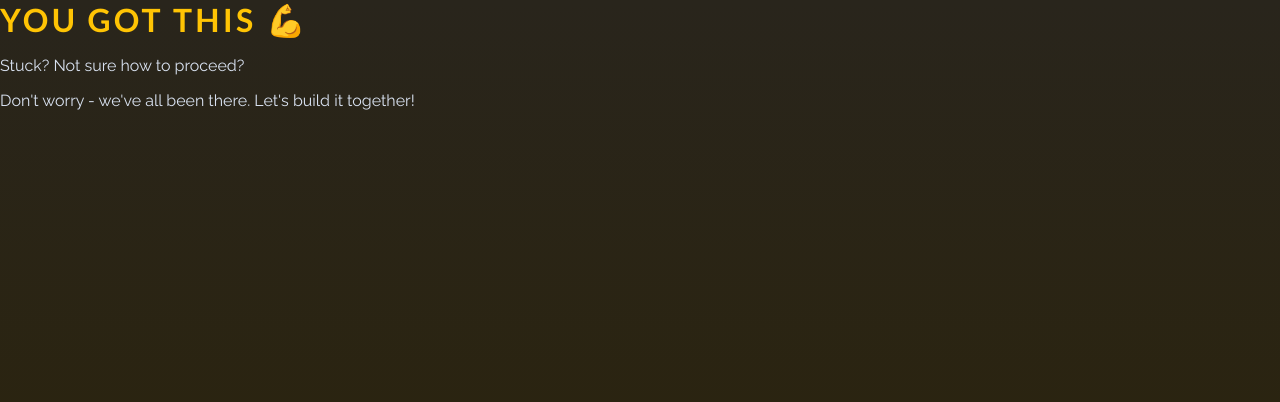
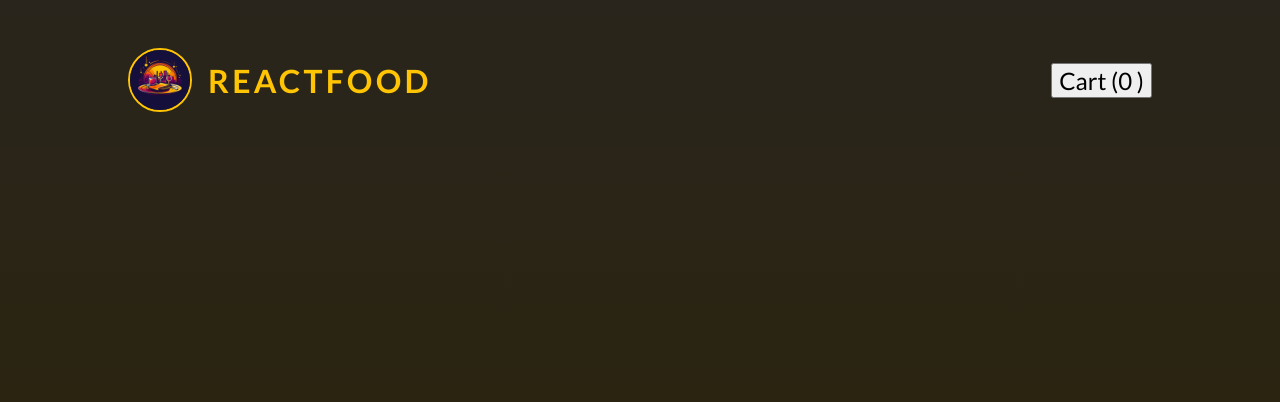
Before and after one commit to Irostovsky/food_order, a React (Vite) app: page / in a window 1280 px wide. Shown: the top 402 px of the page. Built offline with nearby package versions, Linux system fonts and the light colour scheme.

Commit message:
Added simple Header.

```diff
--- a/src/App.jsx
+++ b/src/App.jsx
@@ -1,9 +1,9 @@
+import Header from "./components/Header";
+
 function App() {
   return (
     <>
-      <h1>You got this 💪</h1>
-      <p>Stuck? Not sure how to proceed?</p>
-      <p>Don't worry - we've all been there. Let's build it together!</p>
+      <Header />
     </>
   );
 }
--- /dev/null
+++ b/src/components/Header.jsx
@@ -0,0 +1,15 @@
+import logoImg from "../assets/logo.jpg";
+
+export default function Header() {
+  return (
+    <header id="main-header">
+      <div id="title">
+        <img src={logoImg} alt="A restaurant" />
+        <h1>ReactFood</h1>
+      </div>
+      <nav>
+        <button>Cart (0 )</button>
+      </nav>
+    </header>
+  );
+}
```
